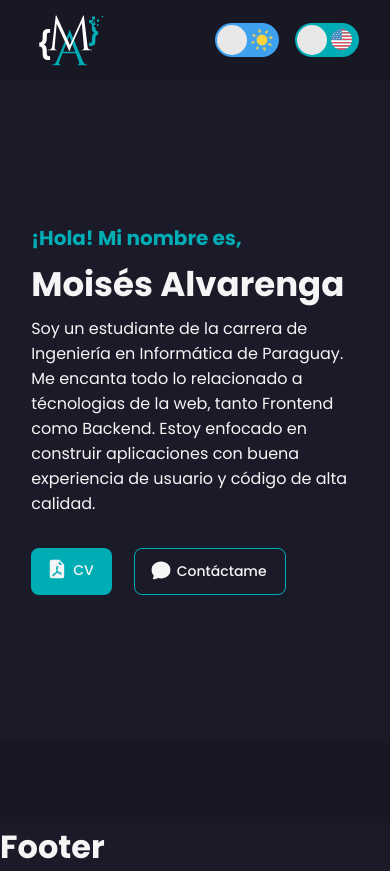
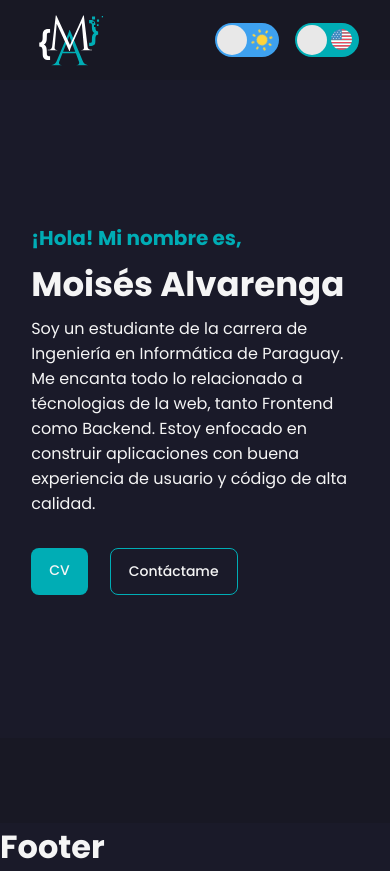
Before and after one commit to moises35/My_Portfolio, a Nuxt app: page / in a window 390 px wide. Built offline with nearby package versions, Linux system fonts and the light colour scheme; what vue-rough-notation would draw is missing.

Commit message:
Fixed: icon rendering issue and update media query breakpoint

```diff
--- a/components/Atom/Btn.vue
+++ b/components/Atom/Btn.vue
@@ -9,7 +9,7 @@
     ]"
   >
     <template v-if="icon">
-      <component :is="icon" class="icon" />
+      <component :is="icon.icon" class="icon" />
     </template>
     {{ text }}
   </NuxtLink>
@@ -24,7 +24,7 @@
     ]"
   >
     <template v-if="icon">
-      <component :is="icon" class="icon" />
+      <component :is="icon.icon" class="icon" />
     </template>
     {{ text }}
   </a>
@@ -87,7 +87,7 @@ defineProps({
     scale: 1.2;
   }
 
-  @media screen and (min-width: 900px) {
+  @media screen and (min-width: 992px) {
     gap: 10px;
     font-size: 16px;
 
```
